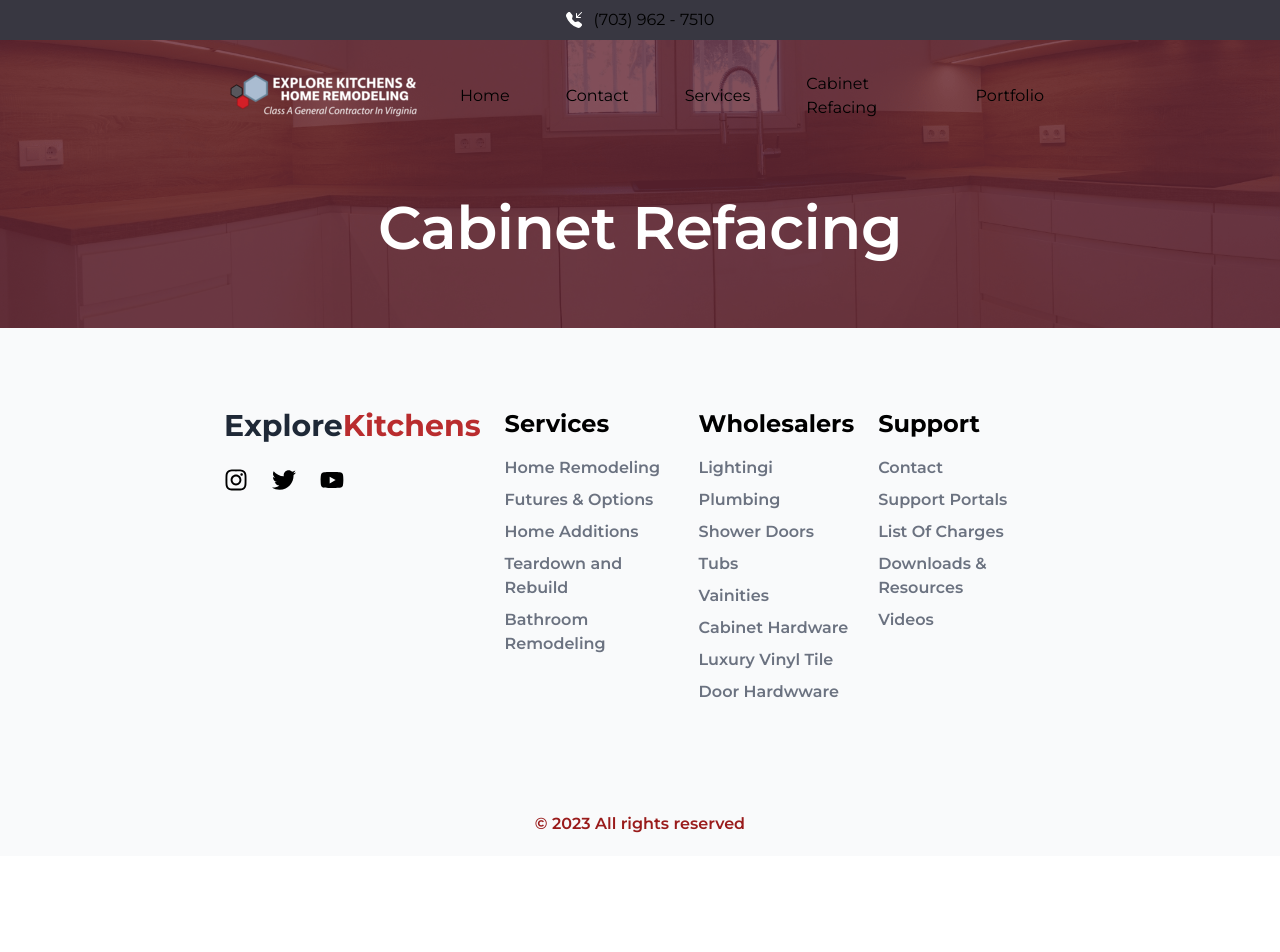
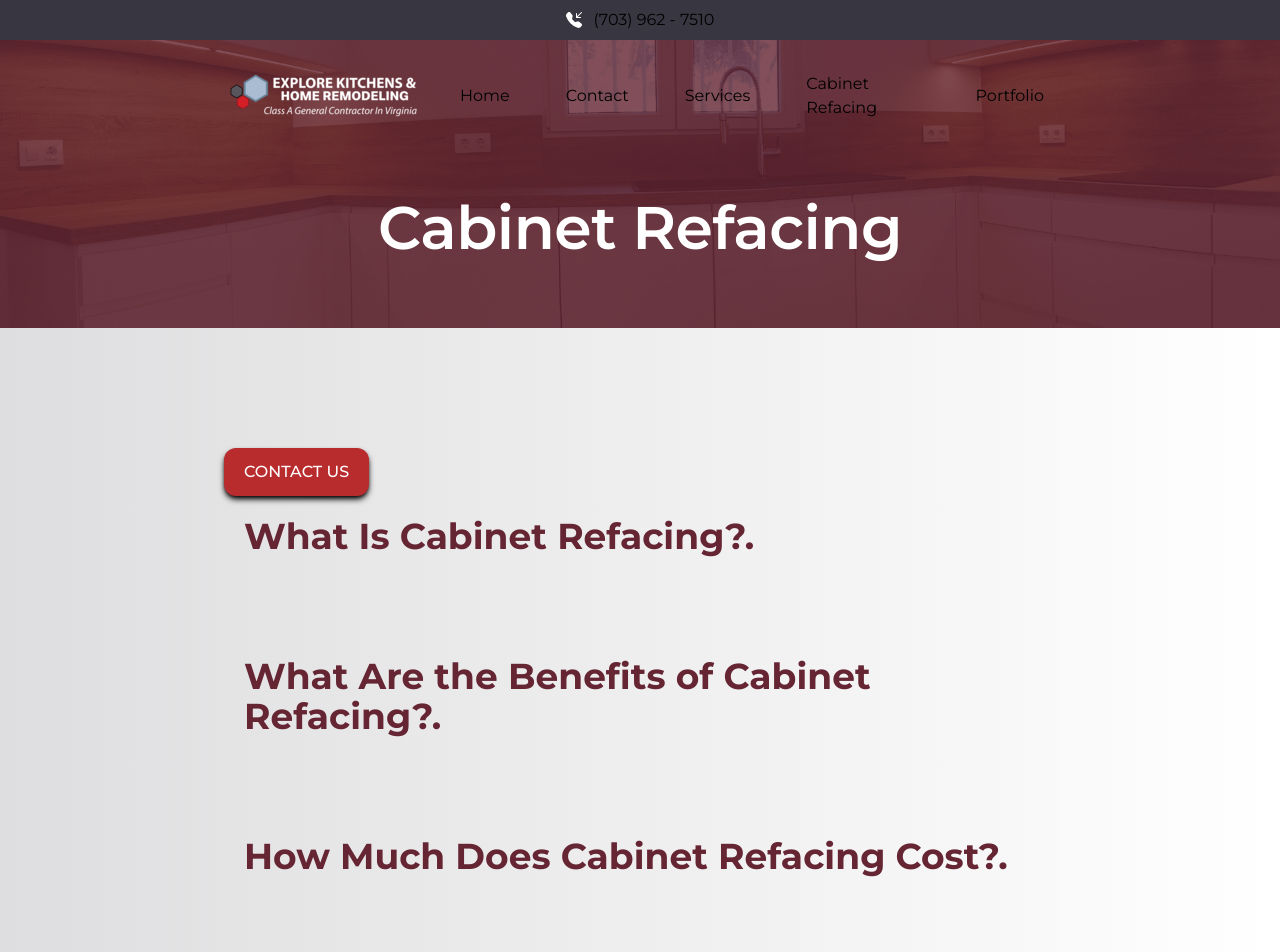
Before and after one commit to lucasBruma/kitchen-project, a Next.js app: page /cabinetRefacing in a window 1280 px wide. Shown: the top 952 px of the page. Before the commit the page ends 856 px from the top, so only its background shows below. Built offline with nearby package versions, Linux system fonts and the light colour scheme.

Commit message:
Agregamos mas cambios y modificaciones

```diff
--- a/src/app/cabinetRefacing/page.js
+++ b/src/app/cabinetRefacing/page.js
@@ -1,20 +1,53 @@
+"use client";
 import { Hero } from "@/components/Hero";
 import React from "react";
+import styled from "@emotion/styled";
+import Link from "next/link";
 
 export const metadata = {
   title: "Portfolio - Explore Kitchens",
   description: "Portfolio - Explore Kitchens - Kitchen Remodeling Northern Virginia",
 };
 
+const Container = styled.div`
+  background: linear-gradient(90deg, rgba(56, 55, 65, 0.3) -80%, rgba(250, 250, 250, 0) 100%);
+`;
+
 export default function Page() {
   return (
     <main>
     <Hero title="Cabinet Refacing"/>
-        <div>
-            <p>
+    <Container>
+      <div className="w-full px-6 text-primary-main md:px-32 xl:px-56" sx={{ fontFamily: "inherit" }}>
+        <div className="py-12 md:py-24">
 
-            </p>
+              <Link href="/contact">
+                <button className="relative z-20 flex flex-row items-center mt-6 w-fit rounded-xl bg-red-main px-5 py-3 font-medium text-white shadow-md shadow-black duration-200 ease-in hover:bg-primary-main p-5">
+                  CONTACT US
+                </button>
+              </Link>
+
+          {/* Section TITTLE 1 */}
+          <div className="pb-12 text-start md:pb-20 p-5">
+            <h2 className="text-4xl font-bold">What Is Cabinet Refacing?.</h2>
+          </div>
+          {/* Section TITTLE 2 */}
+          <div className="pb-12 text-start md:pb-20 p-5">
+            <h2 className="text-4xl font-bold">What Are the Benefits of Cabinet Refacing?.</h2>
+          </div>
+          {/* Section TITTLE 3 */}
+          <div className="pb-12 text-start md:pb-20 p-5">
+            <h2 className="text-4xl font-bold">How Much Does Cabinet Refacing Cost?.</h2>
+          </div>
+          {/* Section TITTLE 4 */}
+          <div className="pb-12 text-start md:pb-20 p-5">
+            <h2 className="text-4xl font-bold">Who Should You Trust to Perform Cabinet Refacing?.</h2>
+          </div>
+
         </div>
+      </div>
+    </Container>
+
     </main>
   );
 }
```
